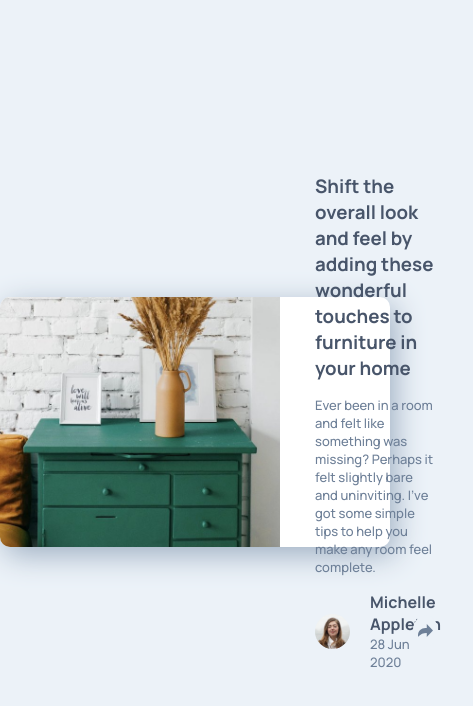
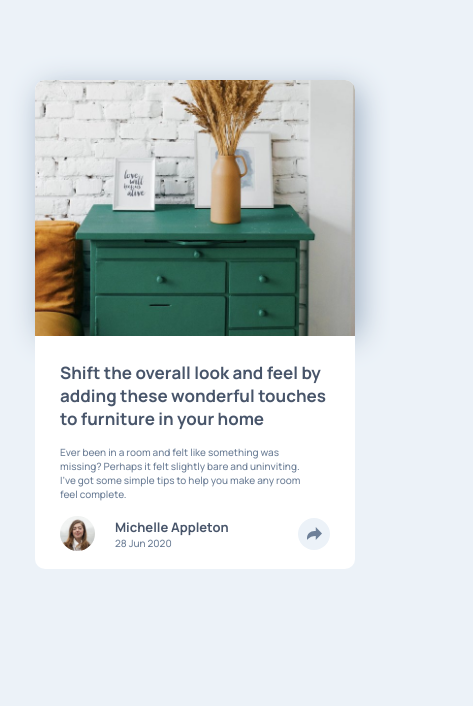
Before and after one commit to neouruguayancr/article-preview-component-master, a plain HTML site: page index.html in a window 390 px wide. Shown: the whole page, 473 px wide, since content can reach past the window. Drawn offline with Linux system fonts and the light colour scheme.

Commit message:
feat: css

```diff
--- a/styles/style.css
+++ b/styles/style.css
@@ -109,7 +109,7 @@ h6 {
   padding: 15px 20px;
   border-radius: 10px;
   top: 49%;
-  right: 17%;
+  right: 23.7%;
 }
 
 .card .main-content .info .pop-up * {
@@ -124,7 +124,7 @@ h6 {
 .card .main-content .info .triangle {
   position: absolute;
   top: 55%;
-  right: 25.9%;
+  right: 30.35%;
   border-top: 2vh solid var(--VeryDarkGrayishBlue);
   border-left: 1vw solid transparent;
   border-right: 1vw solid transparent;
@@ -142,16 +142,42 @@ h6 {
   overflow: hidden;
 }
 
-@media (max-width: 376px) {
+@media (max-width: 700px) {
+  .card {
+    max-width: 520px;
+  }
+
+  h3,
+  h4 {
+    font-size: 13px;
+  }
+
+  .card .main-content .paragraph,
+  p {
+    font-size: 10px;
+  }
+}
+
+@media (max-width: 496px) {
+  html,
+  body {
+    display: block;
+    height: auto;
+    align-items: unset;
+    justify-content: unset;
+  }
+
   .flex-container {
     flex-direction: column;
   }
   .card {
     max-width: 320px;
+    margin: 80px auto;
   }
   .main-content {
-    padding: 25px 25px 0 25px !important;
+    padding: 25px 25px 18px 25px !important;
     background-color: #fff;
+    border-radius: 0 0 10px 10px;
   }
   h3 {
     font-size: 17px;
@@ -161,21 +187,36 @@ h6 {
   }
 
   .img-card {
-    max-width: 100%;
+    max-width: 100% !important;
     height: 400px;
     vertical-align: middle;
     border-radius: 10px 10px 0 0 !important;
   }
+
+  .card .main-content .info {
+    justify-content: space-between;
+    position: relative; /* <-- Añadir esta línea */
+  }
+
   .info,
   .info div:first-of-type {
     flex-direction: row;
   }
+
+  .card .main-content .info .triangle {
+    display: none;
+  }
+
   .pop-up {
     flex-direction: row;
-    padding: 15px 160px 20px !important;
+    padding: 15px 95px 20px !important;
     top: -15% !important;
     right: -9% !important;
     border-radius: 0 0 10px 10px !important;
+  }
+
+  .sr-only {
+    transform: translateX(-400px);
   }
   .bg-icon,
   .info {
```
